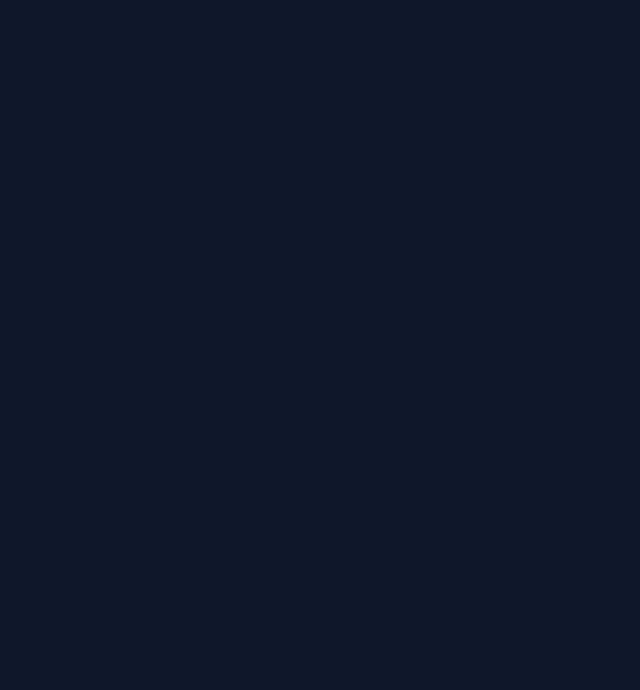
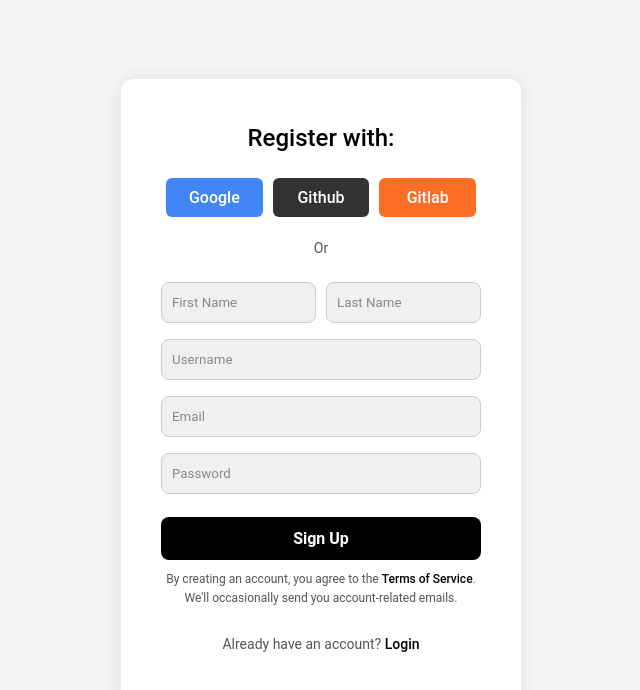
Before and after one commit to prabhatp219/SIH_2025-Tour_Ally-, a React (Vite) app: page /signup in a window 1280 px wide. Before the commit this address had no page. Shown: the top 690 px of the page, without its empty margins (319-959 px from the left). Built offline with nearby package versions, Linux system fonts and the light colour scheme.

Commit message:
Updated signup schema and frontend form

```diff
--- a/src/App.jsx
+++ b/src/App.jsx
@@ -9,6 +9,7 @@
 import './Aimonitoringcss.css'
 import './Dataprivacycss.css'
 import './Touristinsightscss.css'
+import './pages/Signupcss.css'
 import Id from "./Id";
 import Index7 from './index7'
 import Aimonitoring from './Aimonitoring'
@@ -16,6 +17,7 @@
 import Geofencing from './Geofencing'
 import Panicbutton from './Panicbutton'
 import Touristinsights from './Touristinsights'
+import Signup  from './pages/Signup'
 
 function App() {
   const [count, setCount] = useState(0)
@@ -30,6 +32,7 @@
         <Route path="/geofencing" element={<Geofencing />} />
         <Route path="/panicbutton" element={<Panicbutton />} />
         <Route path="/touristinsights" element={<Touristinsights />} />
+        <Route path="/signup" element={<Signup />} />
       </Routes>
     </>
   );
--- a/src/Index7.jsx
+++ b/src/Index7.jsx
@@ -1,13 +1,15 @@
 import React from "react";
-import { Link } from "react-router-dom";
+import { Link, useNavigate } from "react-router-dom";
 const Index7 = () => {
+  const navigate = useNavigate();
   return (
+
     <div>
       {/* Navbar */}
       <header>
         <h1>Smart Tourist Safety</h1>
         <nav>
-           <div
+          <div
             style={{
               display: "inline-block",
               marginRight: "15px",
@@ -43,7 +45,7 @@
           >
             About
           </div>
-           <div
+          <div
             style={{
               display: "inline-block",
               marginRight: "15px",
@@ -61,7 +63,7 @@
           >
             Features
           </div>
-           <div
+          <div
             style={{
               display: "inline-block",
               marginRight: "15px",
@@ -79,7 +81,7 @@
           >
             Dashboard
           </div>
-           <div
+          <div
             style={{
               display: "inline-block",
               marginRight: "15px",
@@ -96,6 +98,22 @@
             }}
           >
             Contact
+          </div>
+         <div
+            style={{
+              display: "inline-block",
+              marginLeft: "20px",
+              cursor: "pointer",
+              padding: "8px 16px",
+              backgroundColor: "#ff9800",
+              borderRadius: "5px",
+              color: "white",
+              fontWeight: "bold",
+              textDecoration: "none",
+            }}
+            onClick={() => navigate("/signup")} // SPA navigation using React Router
+          >
+            Sign Up
           </div>
         </nav>
       </header>
--- a/src/Panicbutton.jsx
+++ b/src/Panicbutton.jsx
@@ -54,7 +54,7 @@
     // Send SMS via backend
     axios.post("http://localhost:5000/send-sms", {
       to: sosNumber,
-      message: `🚨 SOS! I need help! My location: ${mapLink}`,
+      message: `🚨Emergency SOS! I need help, Please help I am in danger🚨! My location: ${mapLink}`,
     })
     .then(res => {
       console.log("SMS sent:", res.data);
--- /dev/null
+++ b/src/pages/Signup.jsx
@@ -0,0 +1,116 @@
+import { useState } from "react";
+import axios from "axios";
+import './Signupcss.css';
+
+export default function Signup() {
+  const [form, setForm] = useState({
+    firstName: "",
+    lastName: "",
+    username: "",
+    email: "",
+    password: ""
+  });
+
+  const [message, setMessage] = useState(""); // For success/error messages
+
+  const handleChange = (e) => {
+    setForm({ ...form, [e.target.name]: e.target.value });
+  };
+
+  const handleSubmit = async (e) => {
+    e.preventDefault();
+    console.log("Form data sent:", form);
+    try {
+      const res = await axios.post("http://localhost:6000/api/signup", form);
+
+      // Show success message
+      setMessage(res.data.message);
+
+      // Clear form fields
+      setForm({
+        firstName: "",
+        lastName: "",
+        username: "",
+        email: "",
+        password: ""
+      });
+    } catch (err) {
+      // Show error message from backend
+      setMessage(err.response?.data?.message || "Signup failed. Try again.");
+    }
+  };
+
+  return (
+    <div className="signup-page">
+      <div className="signup-card">
+        <h2>Register with:</h2>
+        <div className="social-buttons">
+          <button className="google-btn" type="button">Google</button>
+          <button className="github-btn" type="button">Github</button>
+          <button className="gitlab-btn" type="button">Gitlab</button>
+        </div>
+        <div className="or">Or</div>
+
+        <form onSubmit={handleSubmit}>
+          <div className="name-fields">
+            <input
+              type="text"
+              name="firstName"
+              placeholder="First Name"
+              value={form.firstName}
+              onChange={handleChange}
+              required
+            />
+            <input
+              type="text"
+              name="lastName"
+              placeholder="Last Name"
+              value={form.lastName}
+              onChange={handleChange}
+              required
+            />
+          </div>
+
+          <input
+            type="text"
+            name="username"
+            placeholder="Username"
+            value={form.username}
+            onChange={handleChange}
+            required
+          />
+
+          <input
+            type="email"
+            name="email"
+            placeholder="Email"
+            value={form.email}
+            onChange={handleChange}
+            required
+          />
+
+          <input
+            type="password"
+            name="password"
+            placeholder="Password"
+            value={form.password}
+            onChange={handleChange}
+            required
+          />
+
+          <button type="submit" className="signup-btn">Sign Up</button>
+        </form>
+
+        {message && <p className="message">{message}</p>}
+
+        <p className="terms">
+          By creating an account, you agree to the <a href="#">Terms of Service</a>. We'll occasionally send you account-related emails.
+        </p>
+
+        <p className="login-link">
+          Already have an account? <a href="/login">Login</a>
+        </p>
+      </div>
+    </div>
+  );
+}
--- /dev/null
+++ b/src/pages/Signupcss.css
@@ -0,0 +1,123 @@
+body {
+  margin: 0;
+  font-family: 'Arial', sans-serif;
+  background: #fff; /* changed to white */
+  color: #000; /* default text color black for readability */
+}
+
+.signup-page {
+  display: flex;
+  justify-content: center;
+  align-items: center;
+  min-height: 100vh;
+  background: #f5f5f5; /* light grey for the card area */
+}
+
+.signup-card {
+  background: #ffffff; /* white card */
+  padding: 40px;
+  border-radius: 12px;
+  width: 400px;
+  box-shadow: 0 0 20px rgba(0,0,0,0.1); /* lighter shadow for white background */
+  text-align: center;
+
+}
+
+.signup-card h2 {
+  margin-bottom: 20px;
+  font-weight: 500;
+  color: #000; /* heading black */
+}
+
+.social-buttons {
+  display: flex;
+  justify-content: space-between;
+  margin-bottom: 20px;
+}
+
+.social-buttons button {
+  flex: 1;
+  margin: 0 5px;
+  padding: 10px 0;
+  border: none;
+  border-radius: 6px;
+  cursor: pointer;
+  color: #fff;
+  font-weight: 500;
+  display: flex;
+  justify-content: center;
+  align-items: center;
+}
+
+.google-btn { background: #4285F4; }
+.github-btn { background: #333; }
+.gitlab-btn { background: #FC6D26; }
+
+.or {
+  margin: 15px 0;
+  font-size: 14px;
+  color: #555; /* darker grey for readability */
+}
+
+form input {
+  width: 100%;
+  padding: 12px 10px;
+  margin: 8px 0;
+  border-radius: 8px;
+  border: 1px solid #ccc;
+  background: #f0f0f0; /* light grey input background */
+  color: #000; /* black text */
+}
+
+/* Placeholder text */
+form input::placeholder {
+  color: #888; /* grey placeholder text */
+  opacity: 1;
+}
+
+.name-fields {
+  display: flex;
+  gap: 10px;
+}
+
+.name-fields input {
+  flex: 1;
+}
+
+.signup-btn {
+  width: 100%;
+  padding: 12px;
+  margin-top: 15px;
+  background: #000; /* black button for contrast */
+  border: none;
+  border-radius: 8px;
+  font-weight: 600;
+  cursor: pointer;
+  color: #fff; /* white text on button */
+}
+
+.signup-btn:hover {
+  background: #333; /* slightly lighter on hover */
+}
+
+.terms {
+  font-size: 12px;
+  color: #555; /* dark grey text */
+  margin-top: 10px;
+}
+
+.terms a {
+  color: #000; /* black link for white background */
+  text-decoration: none;
+}
+
+.login-link {
+  margin-top: 10px;
+  font-size: 14px;
+  color: #555;
+}
+
+.login-link a {
+  color: #000;
+  text-decoration: none;
+}
```
Also changed, not shown: signup-backend/models/User.js (added, +28 -0 lines), signup-backend/package.json (added, +21 -0 lines), signup-backend/server.js (added, +78 -0 lines), 1 other file (tests, documents, lock files or other folders).
